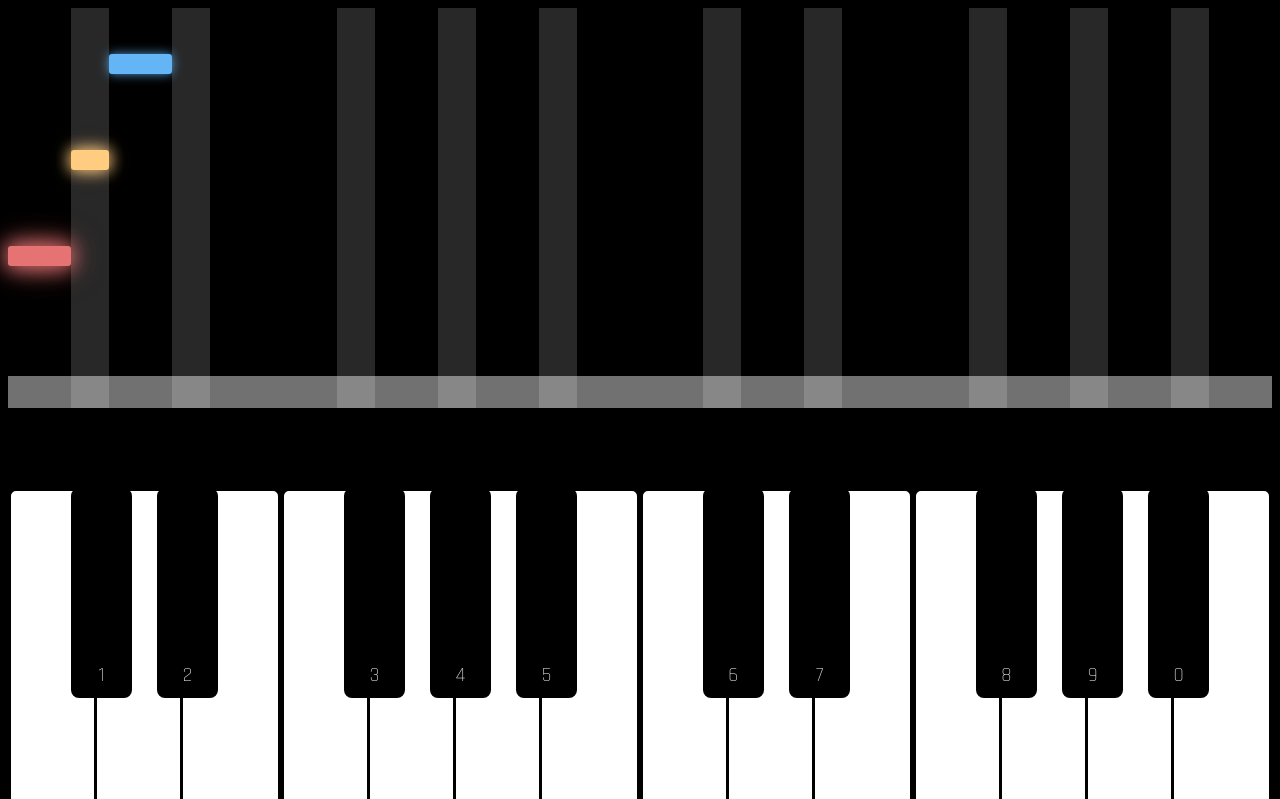
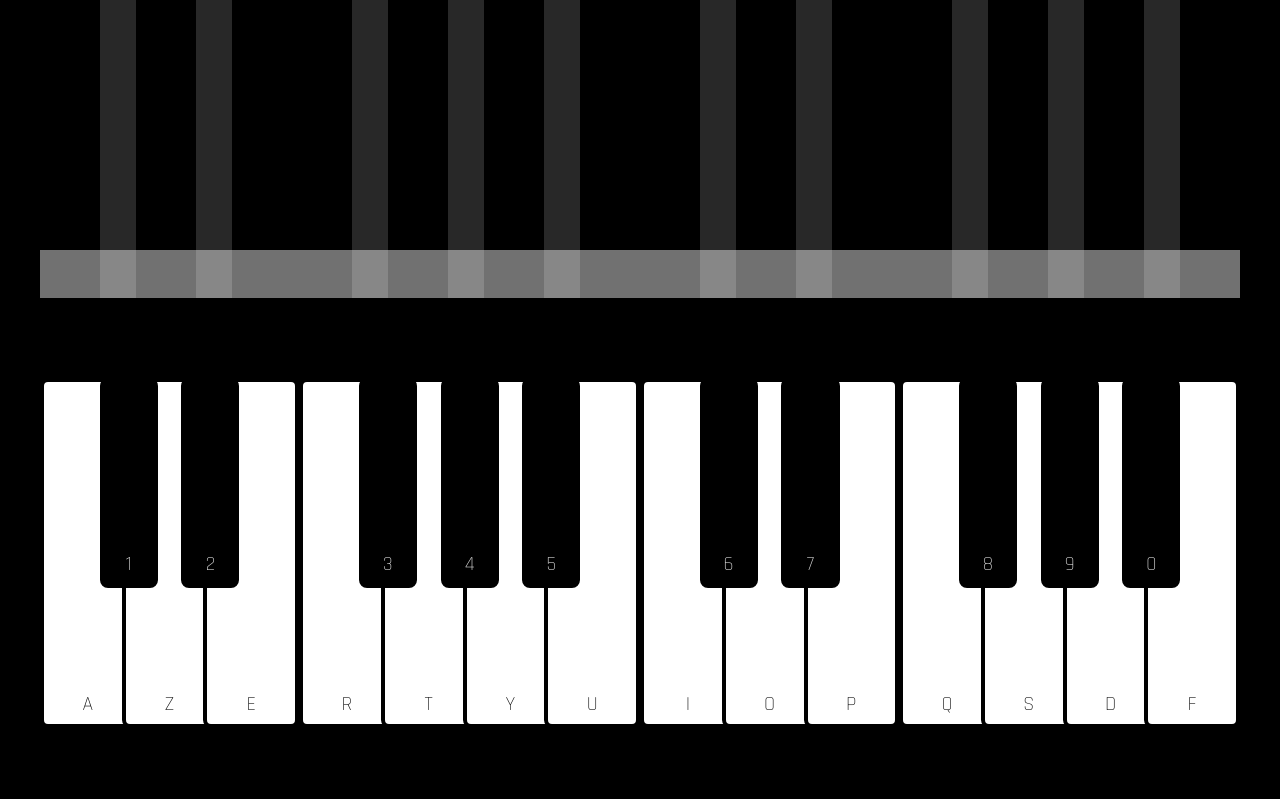
Before and after one commit to marklanders/pianoHero, a plain HTML site: page index.html in a window 1280 px wide. Both pictures are taken after a click on the button "SONG 3". Shown: the top 799 px of the page. Drawn offline with Linux system fonts and the light colour scheme.

Commit message:
fix keys tempo

```diff
--- a/index.html
+++ b/index.html
@@ -151,8 +151,8 @@
       <div class="modal-content">
         <h2>SELECT A SONG</h2>
         <div class="song-buttons">
-          <button onclick="startSong('song1')">SONG 1</button>
-          <button onclick="startSong('song2')">SONG 2</button>
+          <button onclick="startSong('song1')">Au clair de la lune</button>
+          <button onclick="startSong('song2')">Apple Ad</button>
           <button onclick="startSong('song3')">SONG 3</button>
         </div>
       </div>
--- a/script.js
+++ b/script.js
@@ -3,35 +3,42 @@ const noteDisplay = document.querySelector(".nowplaying");
 const hints = document.querySelectorAll(".hints");
 const gameContainer = document.querySelector(".game-container");
 const scoreElement = document.getElementById("score");
+
 let score = 0;
-const song = [
-  "A",
-  "1",
-  "Z",
-  "2",
-  "E",
-  "R",
-  "3",
-  "T",
-  "4",
+
+const songs = {
+  song1: [
+    "I",
+    "I",
+    "I",
+    "I",
+    "U",
     "Y",
-  "5",
     "U",
     "I",
-  "6",
     "O",
-  "7",
+    "P",
+    "P",
+    "P",
+    "P",
+    "O",
+    "I",
+    "O",
     "P",
     "Q",
-  "8",
     "S",
-  "9",
+    "I",
     "D",
     "0",
     "F",
-];
+  ],
+  song2: ["I", "I", "I", "O", "P", "O", "I", "P", "O", "O", "I"],
+  song3: [], // Add the notes for SONG 3 here
+};
+
+let currentSong = [];
 let currentNoteIndex = 0;
-let dropNoteInterval;
+const dropInterval = 600; // milliseconds
 
 function createNoteElement(note) {
   const noteElement = document.createElement("div");
@@ -41,12 +48,11 @@ function createNoteElement(note) {
 }
 
 function dropNote() {
-  if (currentNoteIndex >= song.length) {
-    clearInterval(dropNoteInterval);
+  if (currentNoteIndex >= currentSong.length) {
     return;
   }
 
-  const currentNote = song[currentNoteIndex];
+  const currentNote = currentSong[currentNoteIndex];
   const noteContainer = document.getElementById(currentNote);
   const noteElement = createNoteElement(currentNote);
   noteContainer.appendChild(noteElement);
@@ -62,16 +68,17 @@ function dropNote() {
   }, 1000 / 60);
 
   currentNoteIndex++;
+
+  // Schedule the next note drop
+  setTimeout(dropNote, dropInterval);
 }
 
 function playNoteFromKey(e) {
   const key = e.key.toUpperCase();
-  console.log(`Key pressed: ${key}`);
   const audio = document.querySelector(`audio[data-key="${key}"]`);
   const keyElement = document.querySelector(`.key[data-key="${key}"]`);
 
   if (!keyElement) {
-    console.log(`No key element found for key: ${key}`);
     return;
   }
 
@@ -80,11 +87,8 @@ function playNoteFromKey(e) {
   noteDisplay.innerHTML = keyNote;
 
   if (audio) {
-    console.log(`Playing sound for key: ${key}`);
     audio.currentTime = 0;
     audio.play();
-  } else {
-    console.log(`No audio found for key: ${key}`);
   }
 
   handleNoteHit(key);
@@ -95,12 +99,15 @@ function handleNoteHit(note) {
   activeNotes.forEach((note) => {
     const noteRect = note.getBoundingClientRect();
     const containerRect = gameContainer.getBoundingClientRect();
-    if (
-      noteRect.top > containerRect.top + 360 &&
-      noteRect.top < containerRect.top + 400
-    ) {
+
+    const finishLineHeightPx = 48;
+    const hitZoneStart =
+      containerRect.top + gameContainer.offsetHeight - finishLineHeightPx;
+    const hitZoneEnd = containerRect.top + gameContainer.offsetHeight;
+
+    if (noteRect.top > hitZoneStart && noteRect.top < hitZoneEnd) {
       note.remove();
-      updateScore(1); // Increase the score by 1 for each correct note hit
+      updateScore(1);
     }
   });
 }
@@ -115,13 +122,21 @@ function hintsOn(e, index) {
 }
 
 function startSong(songName) {
+  const song = songs[songName];
+  if (!song) {
+    console.log(`Song not found: ${songName}`);
+    return;
+  }
+
   console.log(`Starting song: ${songName}`);
   document.getElementById("song-selection-modal").style.display = "none";
 
   currentNoteIndex = 0;
   score = 0; // Reset the score at the start of a new song
   updateScore(0);
-  dropNoteInterval = setInterval(dropNote, 800);
+  currentSong = song;
+
+  dropNote(); // Start dropping notes
 }
 
 function updateScore(points) {
--- a/styles.css
+++ b/styles.css
@@ -3,6 +3,20 @@ html {
   font-family: "Rajdhani", sans-serif;
   -webkit-font-smoothing: antialiased;
   text-align: center;
+}
+
+body {
+  display: flex;
+  justify-content: center;
+  align-items: center;
+  height: 100vh;
+  margin: 0;
+}
+
+section {
+  max-width: 1200px;
+  width: 100%;
+  margin: 0 auto;
 }
 
 header {
@@ -19,14 +33,14 @@ header:after {
   background-size: 70%;
 }
 
-h1 {
+/* h1 {
   color: #fff;
   font-size: 50px;
   font-weight: 400;
   letter-spacing: 0.18em;
   text-transform: uppercase;
   margin: 0;
-}
+} */
 
 h2 {
   color: #fff;
@@ -48,6 +62,7 @@ h2 {
 
 .keyboard {
   display: flex;
+  justify-content: center;
   width: 100%;
   height: 350px;
   position: relative;
@@ -56,16 +71,17 @@ h2 {
 
 .keys {
   display: flex;
+  justify-content: center;
   width: 100%;
   height: 350px;
   position: relative;
   margin: 40px auto 0;
+  max-width: 1200px;
 }
 
 .key {
   position: relative;
-  border: 3px solid black;
-
+  border: 4px solid black;
   border-radius: 0.5rem;
   transition: all 0.07s ease;
   display: block;
@@ -95,15 +111,6 @@ h2 {
   box-shadow: 0 0 1rem #028ae9;
 }
 
-.nowplaying {
-  font-size: 120px;
-  line-height: 1;
-  color: #eee;
-  text-shadow: 0 0 5rem #028ae9;
-  transition: all 0.07s ease;
-  min-height: 120px;
-}
-
 .hints {
   display: block;
   width: 100%;
@@ -120,10 +127,12 @@ h2 {
 
 .game-container {
   display: flex;
+  justify-content: center;
   position: relative;
   height: 400px;
   width: 100%;
   margin-bottom: 20px;
+  max-width: 1200px;
 }
 
 .note-container {
@@ -150,7 +159,7 @@ h2 {
 .finish {
   position: absolute;
   width: 100%;
-  height: 2rem;
+  height: 3rem;
   background-color: rgba(255, 255, 255, 0.445);
   bottom: 0px;
 }
@@ -352,7 +361,7 @@ h2 {
 }
 
 .score {
+  color: #fff;
   font-size: 24px;
-  color: #fff;
   margin-top: 20px;
 }
```
Lines whose indentation alone changed are shown as unchanged.
